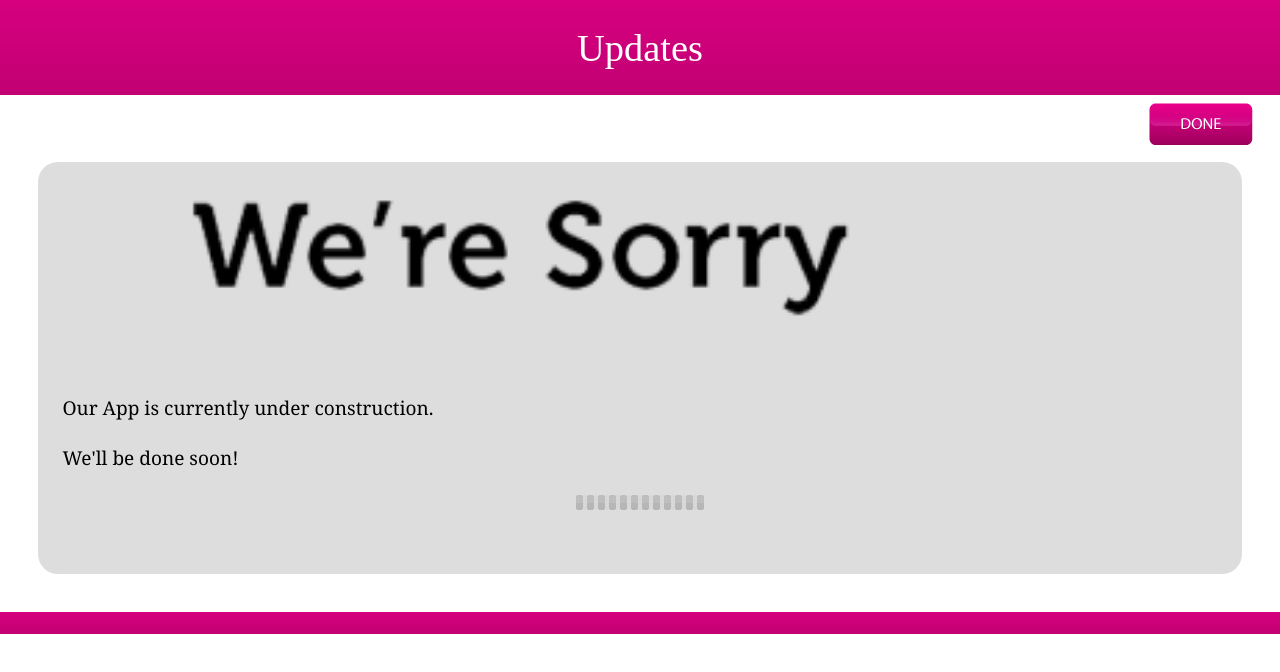
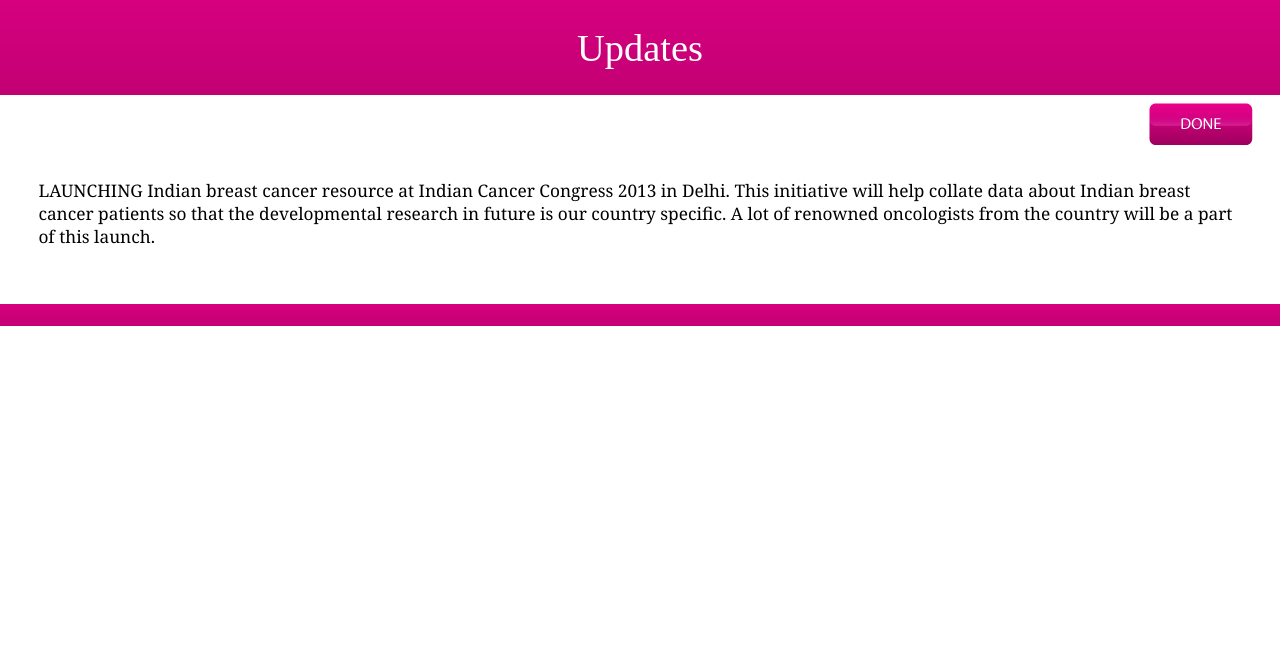
Before and after one commit to ashokbq/BCAPP, a plain HTML site: page updates.html in a window 1280 px wide. Drawn offline with Linux system fonts and the light colour scheme.

Commit message:
commit 18112013

```diff
--- a/config.xml
+++ b/config.xml
@@ -6,4 +6,6 @@
   <name>BreastHealth</name>
   <description>The Breast Health App has been developed to promote awareness on breast health. Early detection is key to reducing the chances of death due to breast cancer. Learn about the risk factors for developing breast cancer, signs and symptoms to recognize breast cancer, and recommendations for early detection. The app also provides tools to assess ones risk of developing breast cancer, locate mammography centers and set up reminders for breast exams and mammography appointments.</description>
   <author href="http://www.bioquestglobal.com/" email="ashok.gowda@bioquestglobal.com">BioQuest Solutions Pvt. Ltd.</author>
+
+  <gap:plugin name="com.adobe.plugins.pushplugin" />
 </widget>
--- a/updates.html
+++ b/updates.html
@@ -37,30 +37,11 @@ $('#donebtn').live("click",function()
         </div>
       </div>
       <div id="main-content">
-        <div id="main"> <!-- start main -->
-          <div id="message"> <!-- start message -->
-            <img src="sorry.png" alt="Sorry!" id="sorry" width="80%" />
-            <p>Our App is currently under construction.</p>
-            <!-- you can enter your own customised message here -->
-            <p>We'll be done soon!</p>
-          </div>
-          <!-- end message -->
-          <div id="tweet_wrap">
-            <div id="tweet"> <!-- start tweet -->
-              <p> <img src="loading.gif" alt="loading..." class="loading centerimg"/> </p>
-            </div>
-            <!-- end tweet -->
-          </div>
-
-          <!-- end tweet_wrap -->
-          <div id="progress" class="progress70"> <!--<img src="70-trans.png"  class="centerimg"/>-->
-            <!-- change this to 'progressXX' to change the progress bar (where XX is either 10, 20, 30... 100) -->
-          </div>
-          <!--   <p id="completion">It's about 70% complete!</p>
-        change this to state the % completed -->
-        </div>
-        <!-- end main -->
-
+       <!-- start main -->
+	<p> LAUNCHING Indian breast cancer resource at Indian Cancer Congress 2013 in Delhi.
+    This initiative will help collate data about Indian breast cancer patients so that
+    the developmental research in future is our country specific.
+    A lot of renowned oncologists from the country will be a part of this launch.  </p>
       </div>
     </div>
     <div class="clear"> </div>
```
Also changed, not shown: assessriskcont.html (+17 -18 lines).
